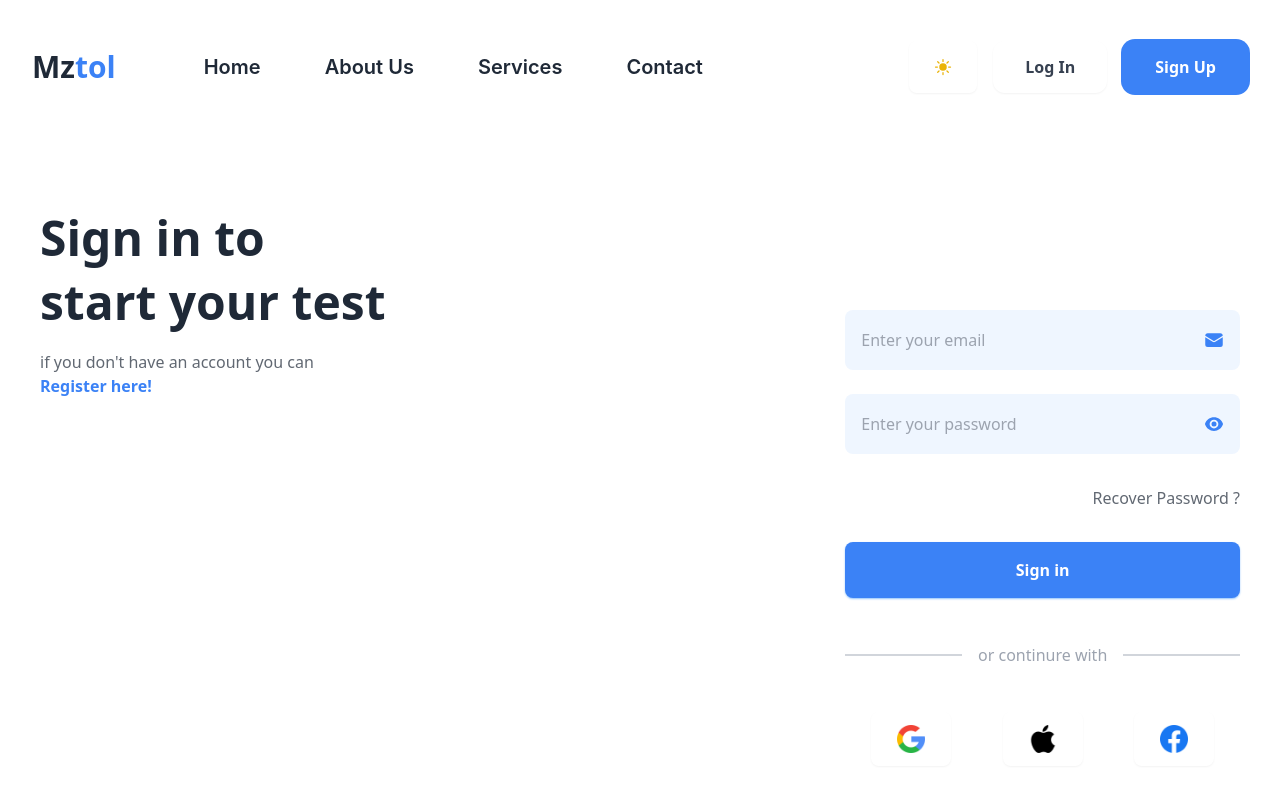
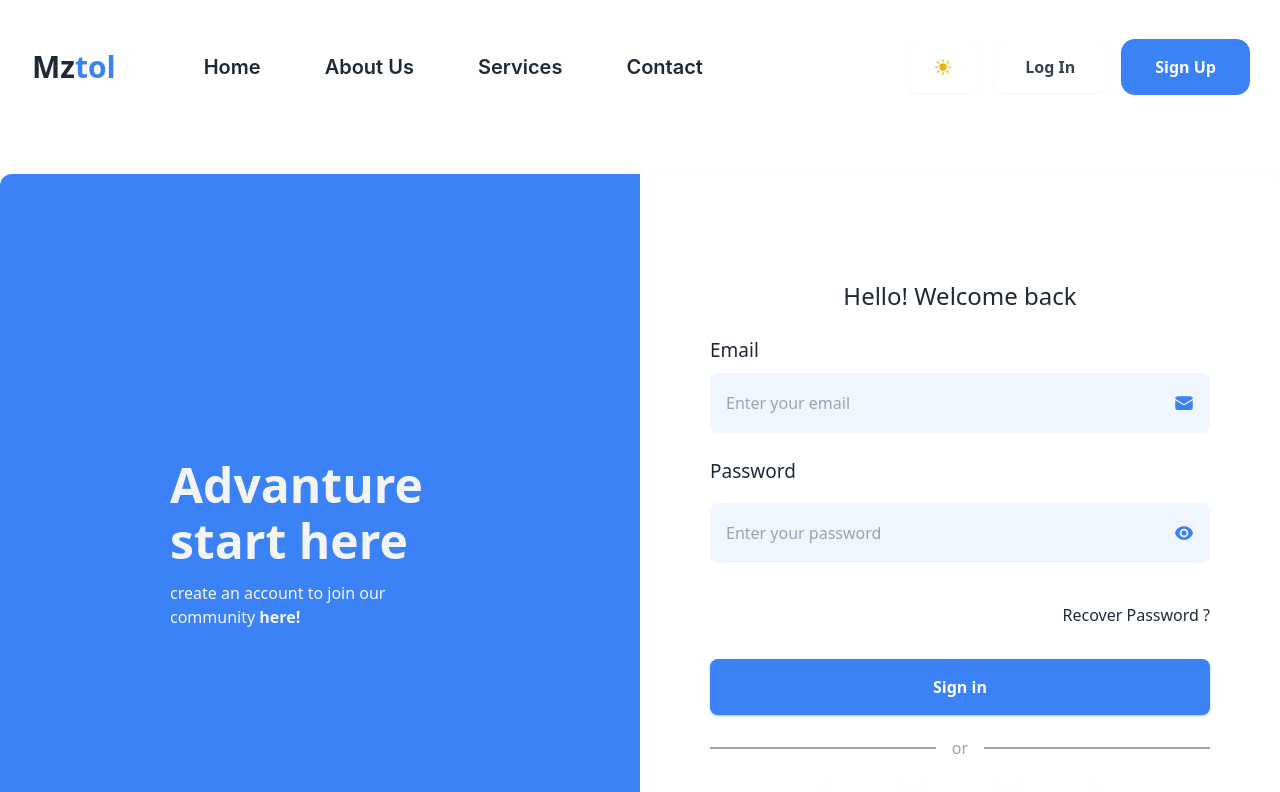
Before and after one commit to chihabMe/daw-addiction-detector, a React (Vite) app in the folder frontend/: page /accounts/login in a window 1280 px wide. Shown: the top 792 px of the page. Built offline with nearby package versions, Linux system fonts and the light colour scheme.

Commit message:
improved the login page

```diff
--- a/frontend/src/components/ui/Input.tsx
+++ b/frontend/src/components/ui/Input.tsx
@@ -11,10 +11,11 @@ const Input = ({ Icon, name, ...props }: Props) => {
   const [field, meta, _] = useField({ name });
   const hasError = meta.touched && meta.error;
   const valid = meta.touched && !meta.error;
-  console.log(meta)
+  console.log(meta);
 
   return (
-    <div className="w-full flex flex-col gap-2">
+    <div className="w-full flex flex-col gap-px  py-2">
+      {props.label && <label className={ `${hasError&&"!text-red-400"} text-text-darker dark:text-text-ligther font-medium text-[19px] medium capitalize` }>{props.label}</label>}
       <div
         className={twMerge(
           `transition-all duration-200 ${
--- a/frontend/src/pages/accounts/login.tsx
+++ b/frontend/src/pages/accounts/login.tsx
@@ -3,7 +3,7 @@ import Button from "../../components/ui/Button";
 import Input from "../../components/ui/Input";
 import { EnvelopeIcon, EyeIcon, EyeSlashIcon } from "@heroicons/react/24/solid";
 import { motion } from "framer-motion";
-import {  Link } from "react-router-dom";
+import { Link } from "react-router-dom";
 import { Formik } from "formik";
 import { loginSchema } from "../../schemas/login.schema";
 const initialState = {
@@ -14,37 +14,44 @@ const LoginPage = () => {
   const [showPassword, setShowPassword] = useState(false);
   const toggleShowPassword = () => setShowPassword((prev) => !prev);
   return (
-    <main className="w-full min-h-screen flex  justify-center items-center  ">
+    <main className="w-full min-h-[90vh] flex   justify-center items-center   ">
       <motion.section
         initial={{
           opacity: 0,
+          scale:0.97
         }}
         animate={{
           opacity: 1,
+          scale:1
         }}
         transition={{
           duration: 0.5,
+          ease:"linear"
         }}
-        className="w-full h-[800px] relative       mx-auto max-w-[1500px]   gap-4   my-auto  rounded-xl p-10   flex justify-between    "
+        className="w-full mt-10 h-[750px] relative        mx-auto max-w-[1500px]        rounded-xl shadow      flex justify-between     "
       >
-        <div className="w-2/3  hidden  backdrop-blur  lg:flex    ">
-          <div className="w-full  max-w-[500px] flex  pt-10  flex-col gap-4">
-            <h1 className="font-bold text-gray-800 dark:text-text-ligther text-5xl ">
-              Sign in to
+        <div className="w-1/2 relative flex justify-center items-center bg-primary p-2 rounded-l-xl  hidden  backdrop-blur  lg:flex    ">
+          <div className="   flex    flex-col gap-2">
+            <h1 className="font-bold text-gray-100  text-5xl ">
+              Advanture
             </h1>
-            <h1 className="font-bold text-gray-800 dark:text-text-ligther text-5xl ">
-              start your test
+            <h1 className="font-bold text-gray-100  text-5xl ">
+              start here
             </h1>
-            <p className="w-full max-w-[300px] font-medium text-text-dark dark:text-text-light py-2">
-              if you don't have an account you can
-              <Link to="/accounts/signup" className="text-primary  font-bold">
+            <p className="w-full max-w-[300px] font-medium  text-gray-100 py-2">
+              create an account to join our community
+              <Link to="/accounts/signup" className="   font-bold">
                 {" "}
-                Register here!
+                here!
               </Link>
             </p>
           </div>
         </div>
-        <div className=" w-full mx-auto lg:w-1/3 max-w-[450px]   gap-4  flex flex-col justify-center   ">
+        <div className=" w-full mx-auto lg:w-1/2 bg-light rounded-r-xl dark:bg-text-darker py-4 px-2 rounded-r-xl     gap-4  flex flex-col  justify-center   bg-blue-100 ">
+          <div className="w-full max-w-[500px]  mx-auto">
+            <h1 className="font-medium text-2xl my-2 text-text-darker dark:text-text-ligther text-center py-2">
+              Hello! Welcome back
+            </h1>
             <Formik
               initialValues={initialState}
               validationSchema={loginSchema}
@@ -56,6 +63,7 @@ const LoginPage = () => {
               {(props) => (
                 <form onSubmit={props.handleSubmit} className="flex flex-col ">
                   <Input
+                    label="Email"
                     name="email"
                     type="email"
                     placeholder="Enter your email"
@@ -63,6 +71,7 @@ const LoginPage = () => {
                     className="bg-blue-50 my-2"
                   />
                   <Input
+                    label="Password"
                     name="password"
                     placeholder="Enter your password"
                     type={showPassword ? "text" : "password"}
@@ -75,7 +84,7 @@ const LoginPage = () => {
                   <div className="flex justify-end py-4">
                     <Link
                       to="/accounts/password/restore"
-                    className="text-text-dark dark:text-text-dark font-medium hover:!text-primary "
+                      className="text-text-darker text-primary dark:text-text-dark  transition-all duration-200 hover:!text-primary "
                     >
                       Recover Password ?
                     </Link>
@@ -90,12 +99,12 @@ const LoginPage = () => {
                 </form>
               )}
             </Formik>
-          <div className="flex items-center justify-between gap-4 py-4  text-gray-400 font-medium">
-            <motion.hr className=" grow my-6 border-t-2 border-gray-300 dark:border-gray-600" />
-            <p>or continure with</p>
-            <motion.hr className=" grow my-6 border-t-2 border-gray-300 dark:border-gray-600" />
+            <div className="flex items-center justify-between gap-4 py-2  text-gray-400 font-medium">
+              <motion.hr className=" grow my-6 border-t-2 border-gray-400 dark:border-gray-600" />
+              <p>or </p>
+              <motion.hr className=" grow my-6 border-t-2 border-gray-400 dark:border-gray-600" />
             </div>
-          <div className="flex justify-around flex-col gap-4 lg:gap-0 lg:flex-row ">
+            <div className="flex justify-around lg:justify-center  flex-col     lg:gap-4 lg:flex-row ">
               <LoginSocialMediaItem
                 text="google"
                 link="/accounts/login"
@@ -113,6 +122,7 @@ const LoginPage = () => {
               />
             </div>
           </div>
+        </div>
       </motion.section>
     </main>
   );
@@ -128,14 +138,14 @@ const LoginSocialMediaItem = ({
   link: string;
 }) => {
   return (
-    <motion.div className="bg-ligth dark:bg-dark relative  py-[15px] px-10 hover:shadow-lg   transition-all duration-200  rounded-lg  shadow-sm cursor-pointer ">
+    <motion.div className="bg-ligth dark:bg-dark relative  py-[15px] px-10 hover:shadow-lg   transition-all     duration-200  rounded-lg  shadow-sm cursor-pointer ">
       <Link
         to={link}
         className="flex justify-center w-full  items-center w-6 h-6"
       >
         <img
           src={src}
-          className="w-7 h-7  mx-auto absolute left-4 top-1/2 lg:left-1/2 lg:-translate-x-1/2 -translate-y-1/2   "
+          className="w-7 h-7  mx-auto absolute left-4  lg:left-1/2 lg:-translate-x-1/2 -translate-y-1/2 top-1/2   "
         />
         <span className=" lg:hidden text-text-darker capitalize font-bold dark:text-text-ligther">
           {text}
--- a/frontend/src/pages/accounts/signup.tsx
+++ b/frontend/src/pages/accounts/signup.tsx
@@ -171,6 +171,8 @@ const LoginSocialMediaItem = ({
   );
 };
 
+
+
 const HidePasswordIcon = () => {
   return (
     <motion.div initial={{ scale: 0 }} animate={{ scale: 1 }}>
```
Also changed, not shown: frontend/public/images/login/login.svg (added). Lines whose indentation alone changed are shown as unchanged.
